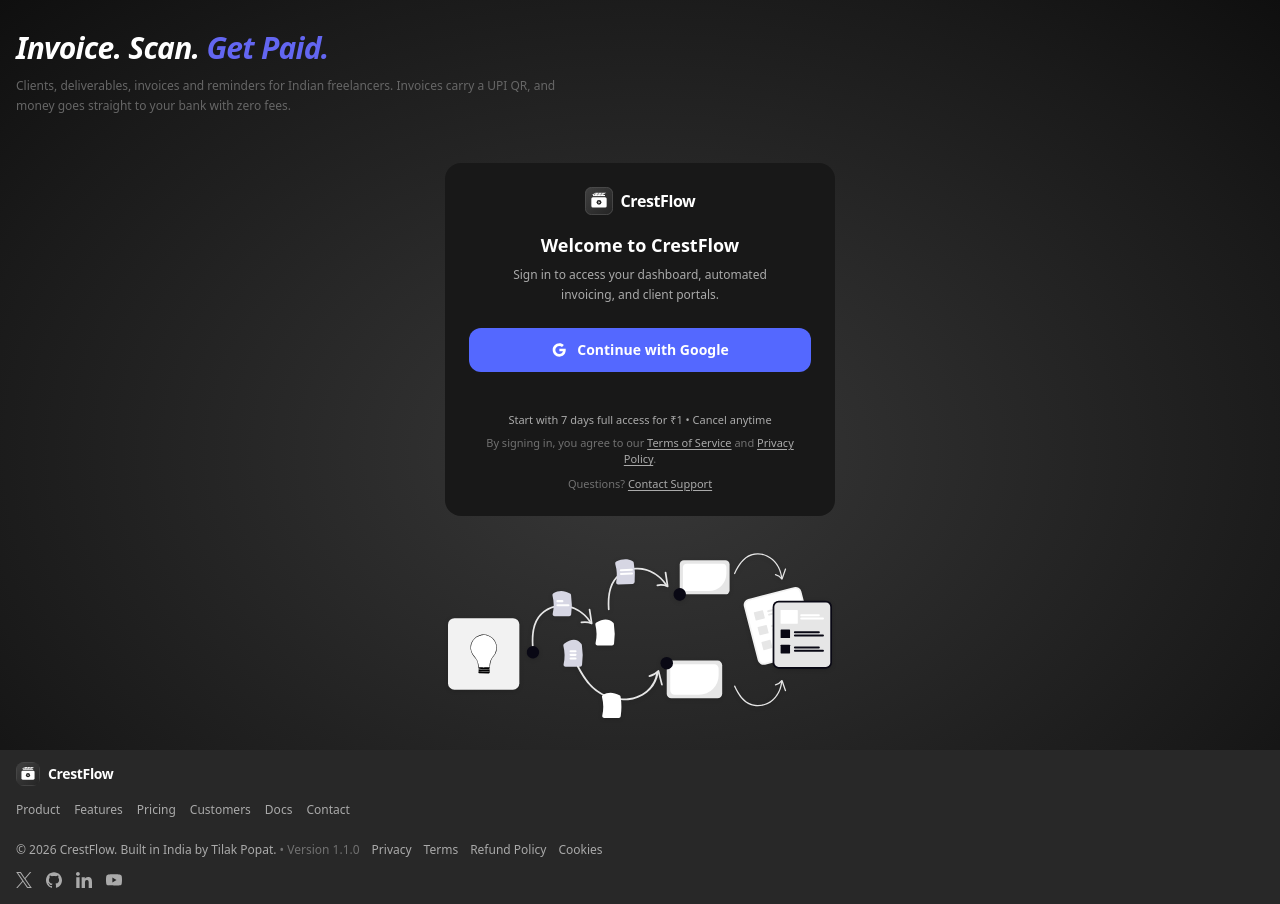
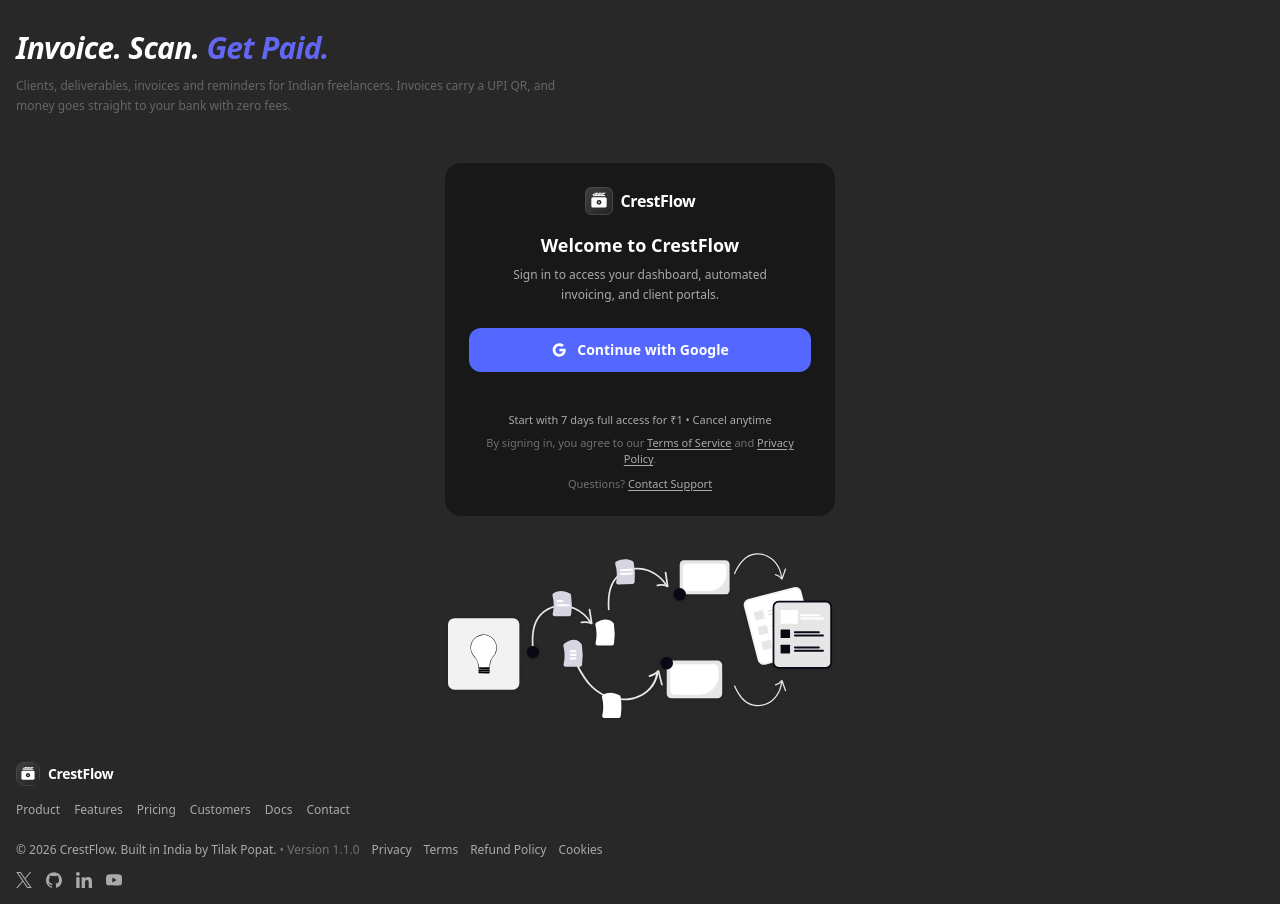
Before and after one commit to tilakpopat4/crestflow, a React (Vite) app: page / in a window 1280 px wide. Built offline with nearby package versions, Linux system fonts and the light colour scheme; no server answers; the database is empty.

Commit message:
fix(ui): unify landing page background to eliminate side color variation

```diff
--- a/src/components/auth/SignInScreen.tsx
+++ b/src/components/auth/SignInScreen.tsx
@@ -13,10 +13,10 @@ interface SignInScreenProps {
 
 /**
  * SignInScreen renders the editorial landing and sign-in view for CrestFlow:
- * - Fullscreen grey radial gradient (light center, dark corners to farthest corners)
+ * - Unified seamless background across entire screen (#282828) matching the website footer
  * - Desktop: Left column (Headline, subtitle, workflow diagram) + Right column (SignInCard)
  * - Mobile (/adapt): Clean stacked hierarchy (Headline -> SignInCard -> Workflow illustration)
- * - Website standard Footer: Identical to the rest of the application
+ * - Website standard Footer: 100% unified with the page background across all devices
  */
 export const SignInScreen: React.FC<SignInScreenProps> = ({
   isAdminRoute,
@@ -29,12 +29,7 @@ export const SignInScreen: React.FC<SignInScreenProps> = ({
   // If admin route, display the focused admin sign-in card
   if (isAdminRoute) {
     return (
-      <div
-        className="min-h-screen w-full flex flex-col justify-between font-sans relative select-none text-slate-100"
-        style={{
-          background: 'radial-gradient(farthest-corner at 50% 50%, #383838 0%, #282828 40%, #1a1a1a 75%, #0f0f0f 100%)',
-        }}
-      >
+      <div className="min-h-screen w-full flex flex-col justify-between font-sans relative select-none text-slate-100 bg-[#282828]">
         <main className="flex-1 flex items-center justify-center p-4 sm:p-6 relative z-10 max-w-md mx-auto w-full">
           <SignInCard
             isAdminRoute={isAdminRoute}
@@ -49,12 +44,7 @@ export const SignInScreen: React.FC<SignInScreenProps> = ({
   }
 
   return (
-    <div
-      className="min-h-screen w-full flex flex-col justify-between font-sans relative overflow-x-hidden select-none text-slate-100"
-      style={{
-        background: 'radial-gradient(farthest-corner at 50% 50%, #383838 0%, #282828 40%, #1a1a1a 75%, #0f0f0f 100%)',
-      }}
-    >
+    <div className="min-h-screen w-full flex flex-col justify-between font-sans relative overflow-x-hidden select-none text-slate-100 bg-[#282828]">
       {/* Main Hero & Placement Section (fullscreen-responsive) */}
       <main className="flex-1 flex items-center justify-center px-4 py-8 sm:px-8 md:px-12 lg:px-16 xl:px-20 lg:py-16 relative z-10 max-w-7xl 2xl:max-w-[1440px] mx-auto w-full">
         <motion.div
```
